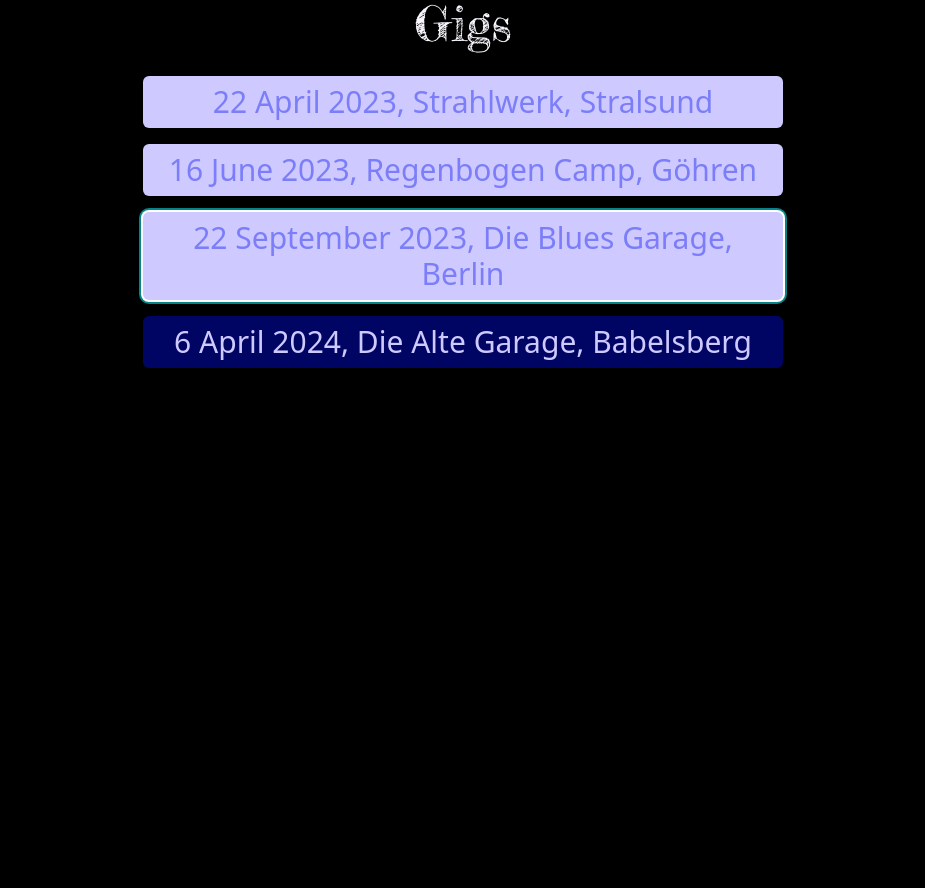
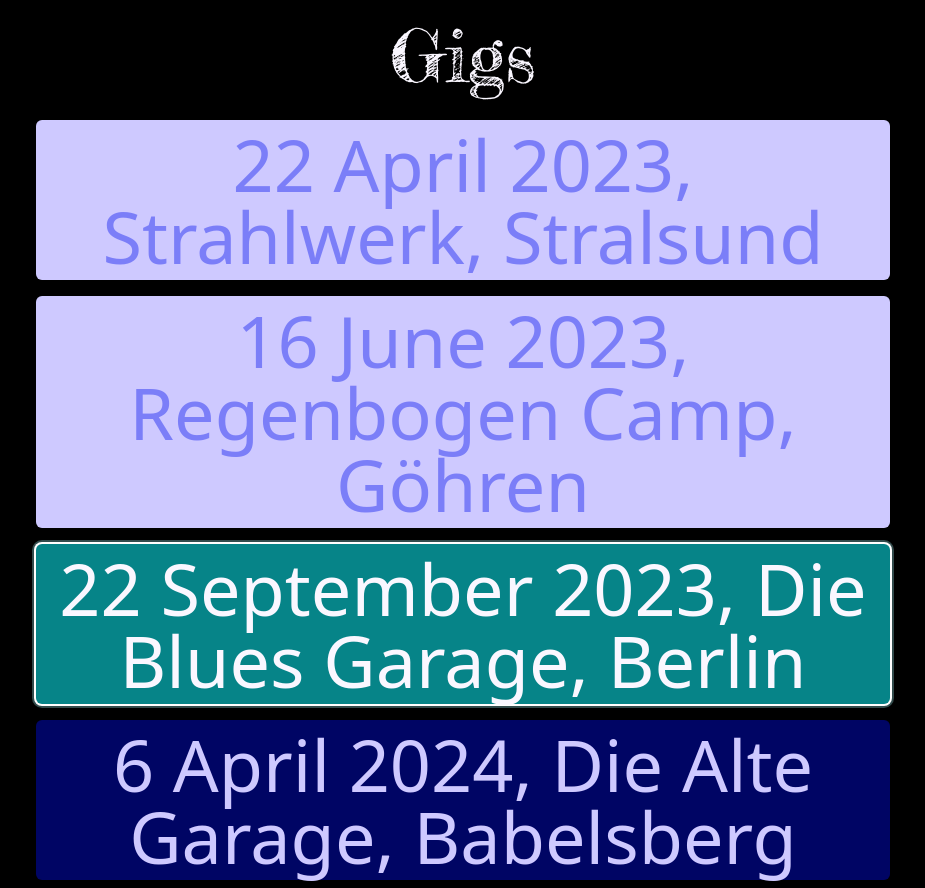
Before and after one commit to mjkeeble/openSongPrompt, a React (Vite) app: page / in a window 1280 px wide. Shown: the whole page, without its empty margins (177-1102 px from the left). Before the commit the page ends 800 px from the top, so only its background shows below. Built offline with nearby package versions, Linux system fonts and the light colour scheme.

Commit message:
add navigate to full screen, update styling

```diff
--- a/src/components/Gigs/Gigs.tsx
+++ b/src/components/Gigs/Gigs.tsx
@@ -36,6 +36,10 @@
   const handleKeyDown = (event: { key: string }) => {
     const currentIndex = buttonsRef.current.findIndex((button) => button === document.activeElement);
     if (event.key === 'm') {
+      const element = document.documentElement
+      if (element.requestFullscreen) {
+        element.requestFullscreen();
+      }
       buttonsRef.current[currentIndex].click();
     } else if (event.key === 'j' && currentIndex > 0) {
       buttonsRef.current[currentIndex - 1].focus();
@@ -51,7 +55,7 @@
 
   return (
     <div onKeyDown={handleKeyDown} tabIndex={0}>
-      <h1 className="mb-5 font-fredericka text-5xl text-bj-white">Gigs</h1>
+      <h1 className="my-5 font-fredericka text-7xl text-bj-white">Gigs</h1>
       <ul className="boxShadow">
         {sortedGigs.map((gigFromList: TGig, index) => (
           <li key={gigFromList.id}>
@@ -78,7 +82,7 @@
   return (
     <button
       ref={ref}
-      className={`my-2 w-1/2 rounded-md border-none p-2 text-center text-3xl transition-colors duration-300 ease-in-out hover:ring-2 hover:ring-bj-red hover:ring-offset-2 focus:outline-none focus:ring-2 focus:ring-bj-green-mid focus:ring-offset-2 ${classes}`}
+      className={`my-2 w-2/3 rounded-md border-none p-2 text-center text-7xl transition-colors duration-300 ease-in-out hover:ring-2 hover:ring-bj-red hover:ring-offset-2 focus:bg-bj-green-mid focus:text-bj-white focus:outline-none focus:ring-2 focus:ring-bj-green-dark focus:ring-offset-2 ${classes}`}
       onClick={onclick}
     >
       {text}
```
